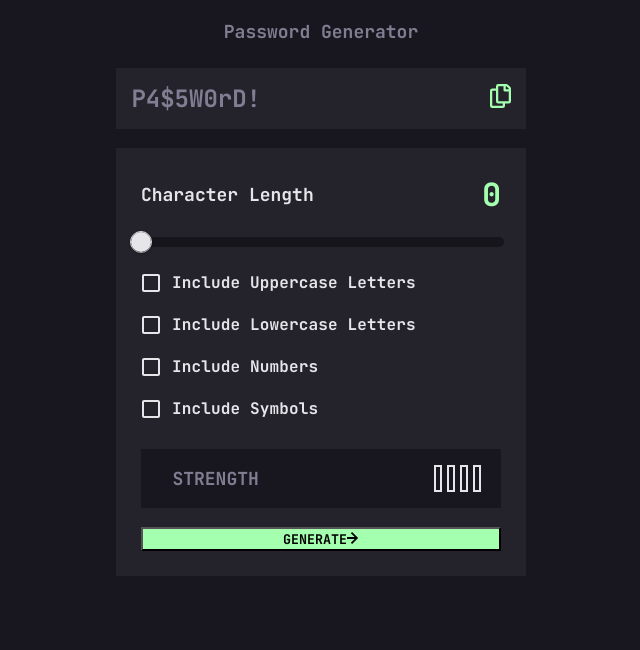
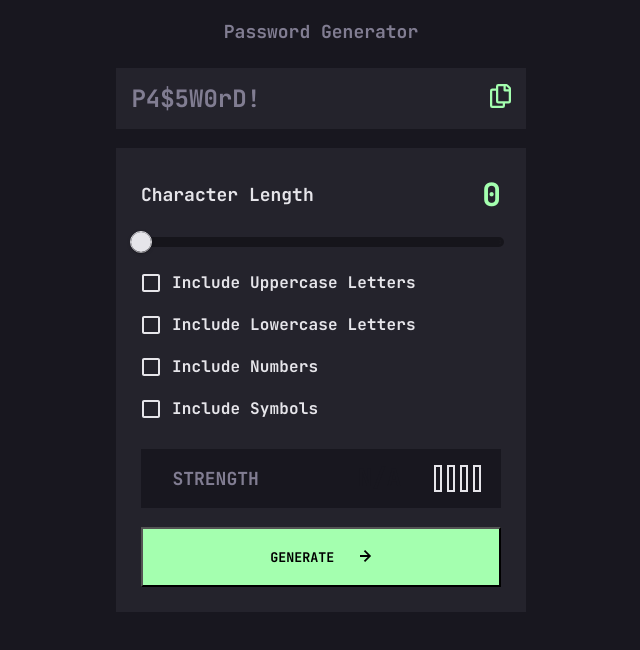
Before and after one commit to spomberg/password-generator, a React (Create React App) app: page / in a window 1280 px wide. Shown: the top 650 px of the page, without its empty margins (319-959 px from the left). Built offline with nearby package versions, Linux system fonts and the light colour scheme.

Commit message:
Add padding 5% to button

```diff
--- a/src/components/GenerateButton/GenerateButton.scss
+++ b/src/components/GenerateButton/GenerateButton.scss
@@ -5,6 +5,7 @@
   justify-content: center;
   align-items: center;
   width: 95%;
+  padding: 5%;
   font-family: JetBrainsMono;
   background-color: $strong;
   transition: all 0.3s ease;
@@ -19,7 +20,7 @@
     color: $strong;
   }
 
-  h3 {
+  span {
     margin-right: 8%;
   }
 }
```
